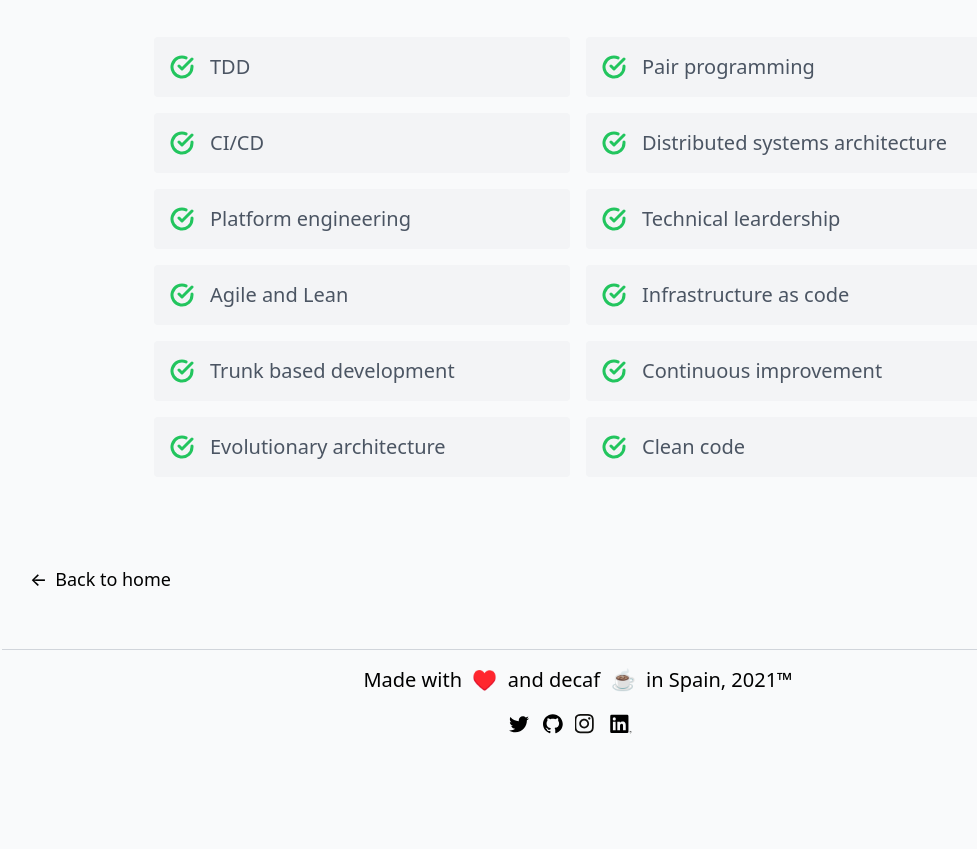
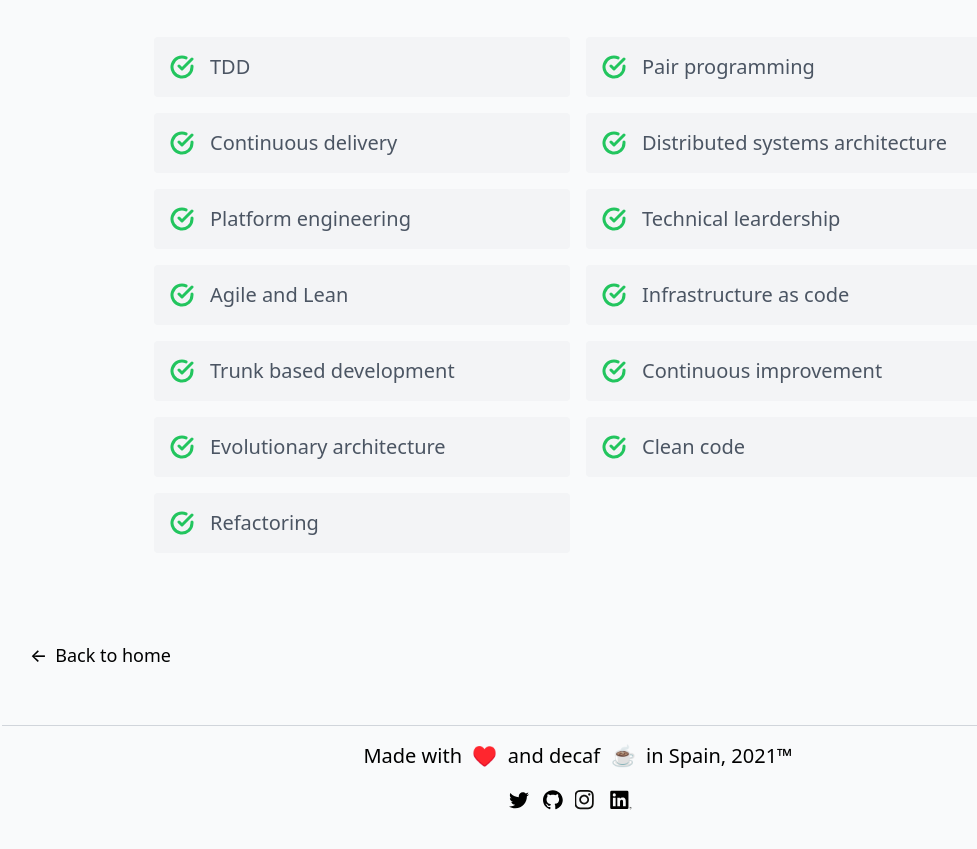
Before and after one commit to portovep/pabloporto.me, a Next.js app: page /about in a window 1280 px wide. Shown: the part 1140-1989 px from the top of the page, without its empty margins (62-1039 px from the left). Before the commit the page ends 1917 px from the top, so only its background shows below. Built offline with nearby package versions, Linux system fonts and the light colour scheme; what @tailwindcss/typography would draw is missing.

Commit message:
Add skills to about page

```diff
--- a/pages/about/index.tsx
+++ b/pages/about/index.tsx
@@ -85,7 +85,7 @@ export default function About(): JSX.Element {
                                         <path d="M22 11.08V12a10 10 0 11-5.93-9.14"></path>
                                         <path d="M22 4L12 14.01l-3-3"></path>
                                     </svg>
-                                    <span className="title-font font-medium">CI/CD</span>
+                                    <span className="title-font font-medium">Continuous delivery</span>
                                 </div>
                             </div>
                             <div className="sm:w-1/2 w-full p-2">
@@ -246,6 +246,22 @@ export default function About(): JSX.Element {
                                     <span className="title-font font-medium">Clean code</span>
                                 </div>
                             </div>
+                            <div className="sm:w-1/2 w-full p-2">
+                                <div className="flex items-center h-full p-4 bg-gray-100 rounded">
+                                    <svg
+                                        fill="none"
+                                        stroke="currentColor"
+                                        strokeLinecap="round"
+                                        strokeLinejoin="round"
+                                        strokeWidth="3"
+                                        className="flex-shrink-0 w-6 h-6 mr-4 text-green-500"
+                                        viewBox="0 0 24 24">
+                                        <path d="M22 11.08V12a10 10 0 11-5.93-9.14"></path>
+                                        <path d="M22 4L12 14.01l-3-3"></path>
+                                    </svg>
+                                    <span className="title-font font-medium">Refactoring</span>
+                                </div>
+                            </div>
                         </div>
                     </div>
                 </section>
```
